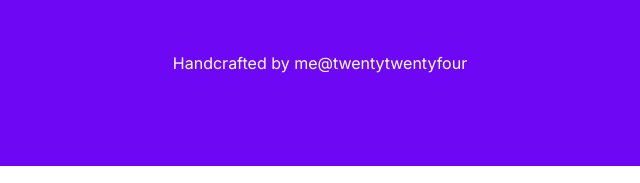
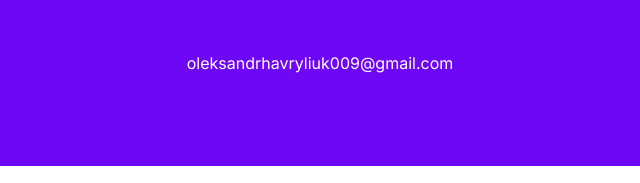
Before and after one commit to SashaHavryliuk/Portfolio-Sasha-Havryliuk, a plain HTML site: page index.html in a window 1280 px wide. Shown: the part 3758-3941 px from the top of the page, 320-960 px from the left. Drawn offline with Linux system fonts and the light colour scheme.

Commit message:
Update index.html

```diff
--- a/index.html
+++ b/index.html
@@ -130,7 +130,7 @@
         <div class="element-social-footer"><img src="img/social-five.png" alt="social-logo" class="logo-social"></div>
         <div class="element-social-footer"><img src="img/social-six.png" alt="social-logo" class="logo-social"></div>
       </div>
-      <p class="textp-footer">Handcrafted by me@twentytwentyfour</p>
+      <p class="textp-footer">oleksandrhavryliuk009@gmail.com</p>
     </footer>
     <!-- FOOTER -->
 
```
